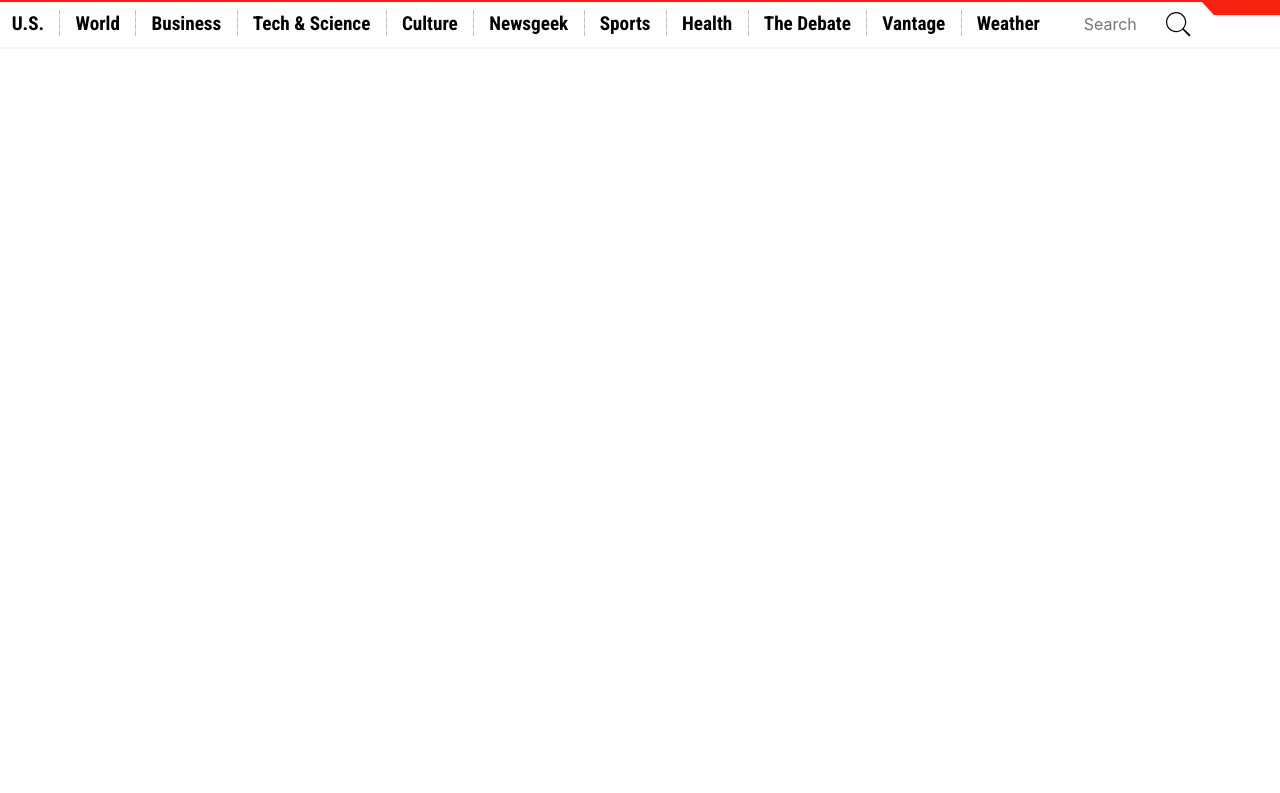
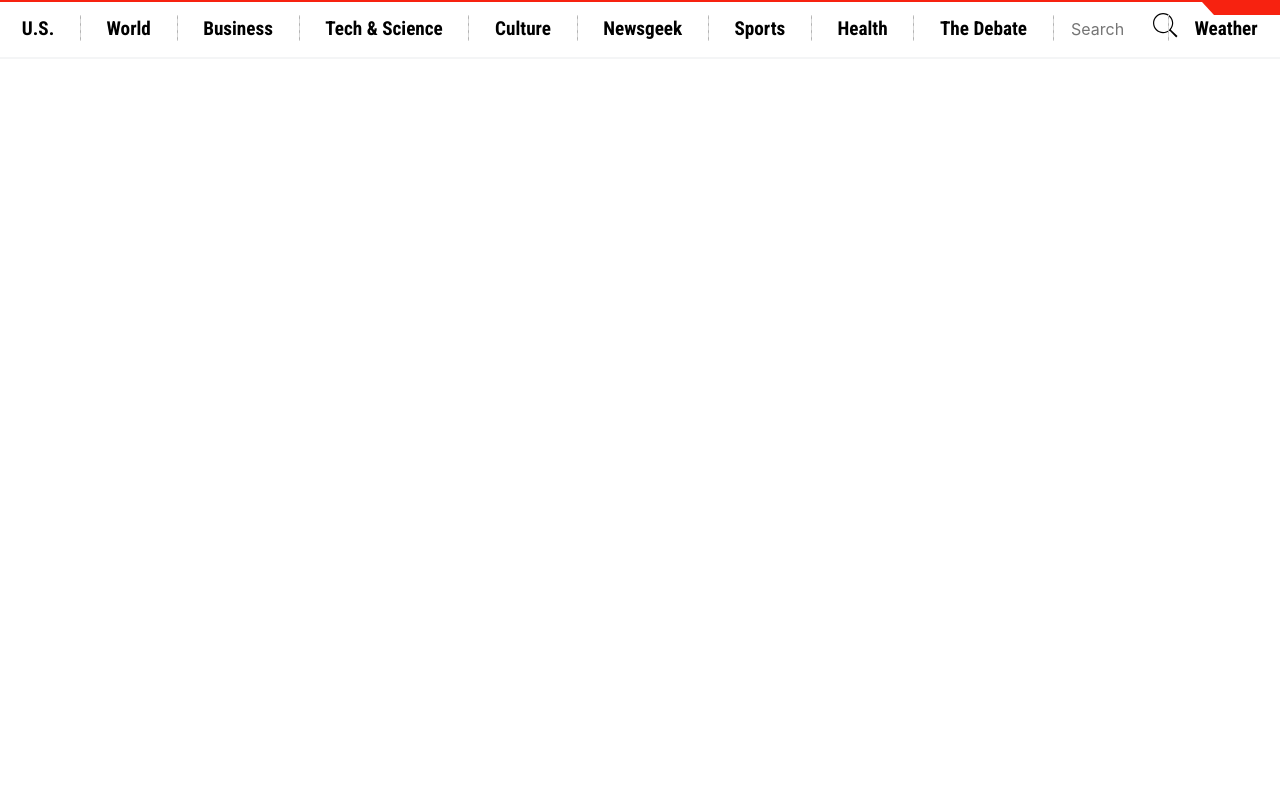
Before and after one commit to phfdonda/using-bootstrap, a plain HTML site: page index.html in a window 1280 px wide. Shown: the part 93-886 px from the top of the page. Drawn offline with nearby package versions, Linux system fonts and the light colour scheme.

Commit message:
changes to links

```diff
--- a/index.html
+++ b/index.html
@@ -89,16 +89,16 @@
 					class="nav-links collapse navbar-collapse ml-auto"
 					id="navbarCollapse"
 				>
-					<form class="search-bar d-flex col-lg-2 order-lg-2" action="#">
+					<form class="search-bar order-lg-2" action="#">
 						<input id="search" placeholder="Search" type="search" name="" />
 						<label
-							class="search-icon align-self-center
+							class="search-icon align-self-center"
 							placeholder="Search"
 							for="search"
 						></label>
 					</form>
 
-					<div class="navbar-nav mt-lg-0 col-lg-10 d-flex ">
+					<div class="navbar-nav mt-lg-0 col-12 d-flex ">
 						<div class="nav-item d-flex">
 							<a href="#" class="nav-link">U.S.</a>
 						</div>
--- a/style.css
+++ b/style.css
@@ -23,6 +23,7 @@ a:hover {
 
 .navbar-nav {
 	max-height: 46px;
+	padding: 5px ;
 }
 
 .navbar-toggler-icon {
@@ -229,12 +230,18 @@ input:focus {
 	.nav-item,
 	.divisor {
 		margin: 0 auto;
+		white-space: nowrap;
 	}
 
 	#search {
 		width: 84px;
 	}
 
+	.search-bar {
+		display: inline-flex;
+		position: absolute;
+		right: 102px;
+	}
 
 	.search-bar:focus {
 		width: 1200px;
@@ -244,18 +251,12 @@ input:focus {
 		max-width: 100%;
 	}
 
-	.search-bar {
-		display: inline-flex;
-	}
-
-
 	.search-icon {
 		width: 25px;
 		height: 25px;
 		background-image: url(./resources/icon-search-glass.svg);
 		background-size: 25px 25px;
 		background-position: center;
-		margin: 0;
 	}
 
 	.right-buttons-nav {
```
